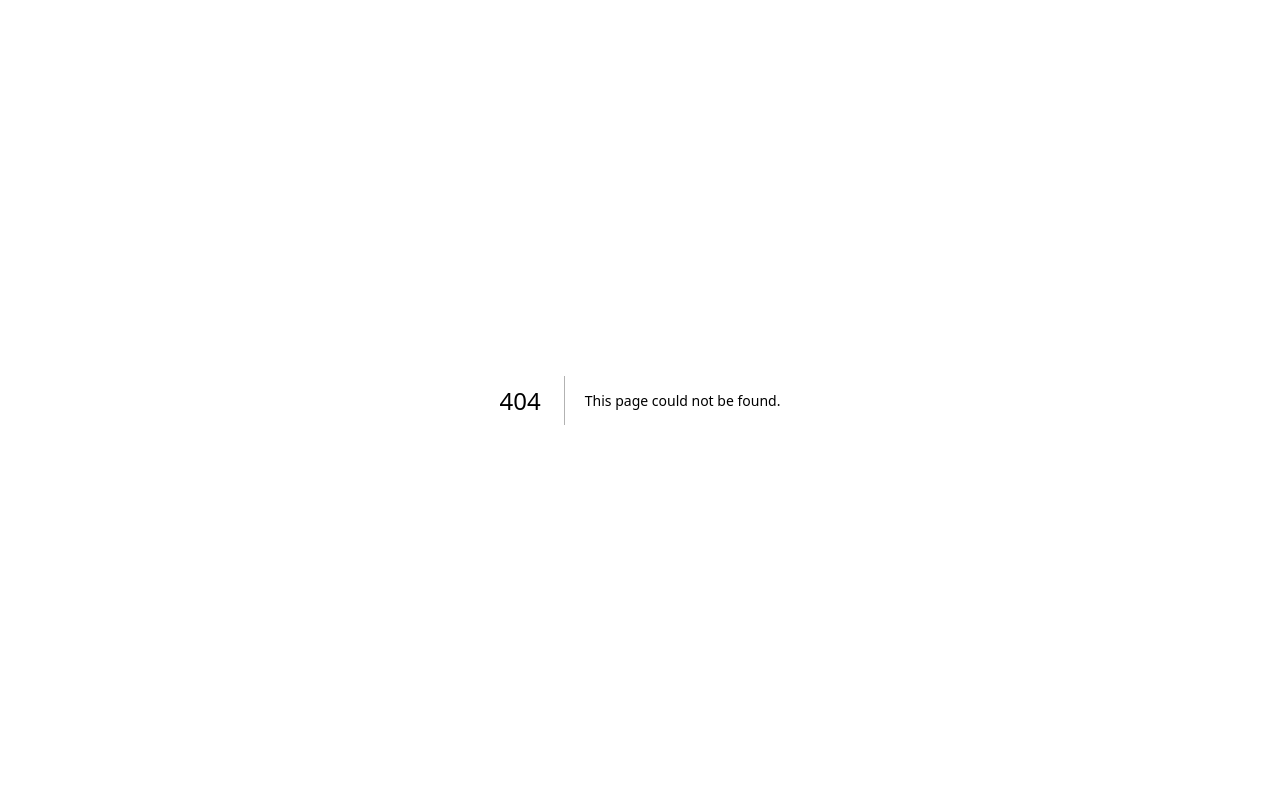
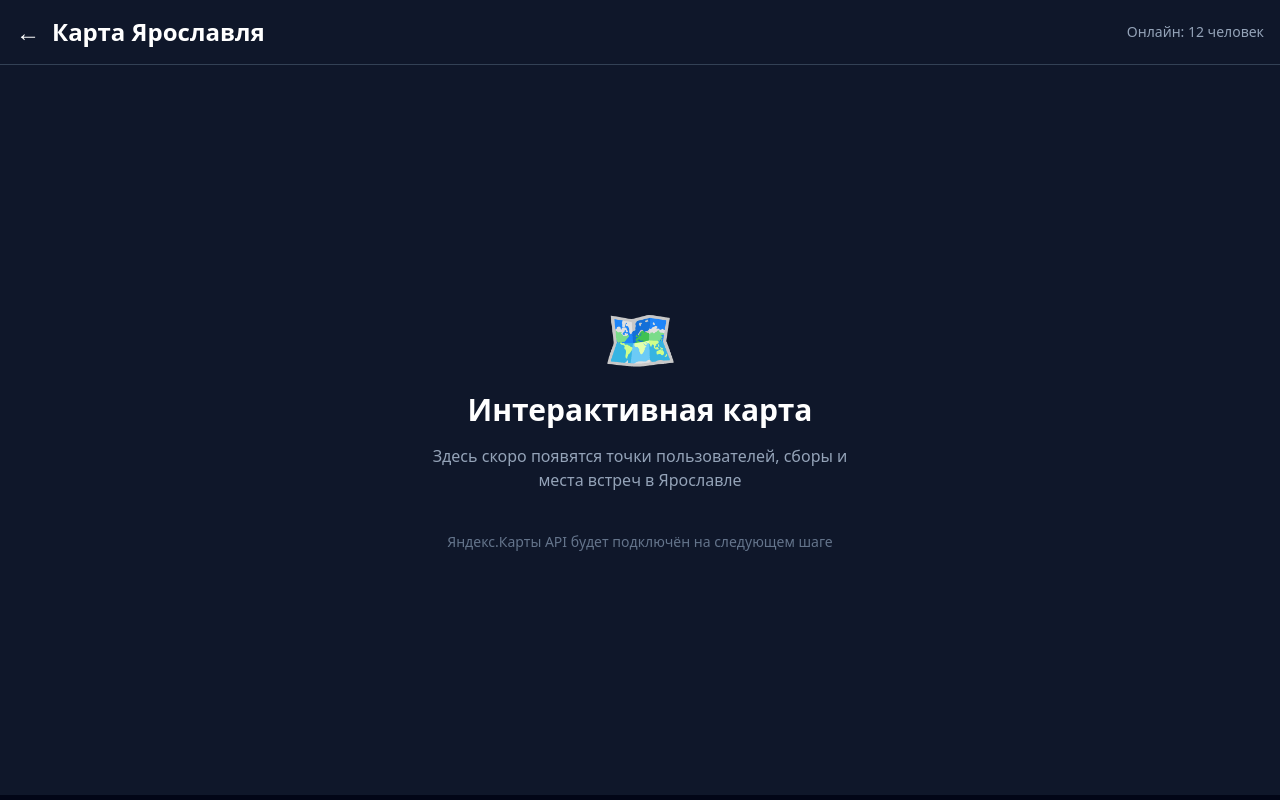
Before and after one commit to dimayarus76-lgtm/Yavka, a Next.js app in the folder apps/web/: page /map in a window 1280 px wide. Before the commit this address had no page. Built offline with nearby package versions, Linux system fonts and the light colour scheme.

Commit message:
Create page.tsx

```diff
--- /dev/null
+++ b/apps/web/src/app/map/page.tsx
@@ -0,0 +1,44 @@
+'use client';
+
+import { useEffect } from 'react';
+
+export default function MapPage() {
+  useEffect(() => {
+    // Здесь позже будет полноценная карта
+    console.log('Карта Ярославля загружена');
+  }, []);
+
+  return (
+    <div className="min-h-screen bg-slate-950 text-white">
+      {/* Header */}
+      <header className="bg-slate-900 border-b border-slate-700 p-4">
+        <div className="max-w-7xl mx-auto flex justify-between items-center">
+          <div className="flex items-center gap-3">
+            <button
+              onClick={() => window.history.back()}
+              className="text-2xl hover:text-yellow-400"
+            >
+              ←
+            </button>
+            <h1 className="text-2xl font-bold">Карта Ярославля</h1>
+          </div>
+          <div className="text-sm text-slate-400">Онлайн: 12 человек</div>
+        </div>
+      </header>
+
+      {/* Карта */}
+      <div className="relative h-[calc(100vh-70px)] bg-slate-900 flex items-center justify-center">
+        <div className="text-center">
+          <div className="text-6xl mb-6">🗺️</div>
+          <h2 className="text-3xl font-semibold mb-4">Интерактивная карта</h2>
+          <p className="text-slate-400 max-w-md mx-auto">
+            Здесь скоро появятся точки пользователей, сборы и места встреч в Ярославле
+          </p>
+          <div className="mt-10 text-sm text-slate-500">
+            Яндекс.Карты API будет подключён на следующем шаге
+          </div>
+        </div>
+      </div>
+    </div>
+  );
+}
```
